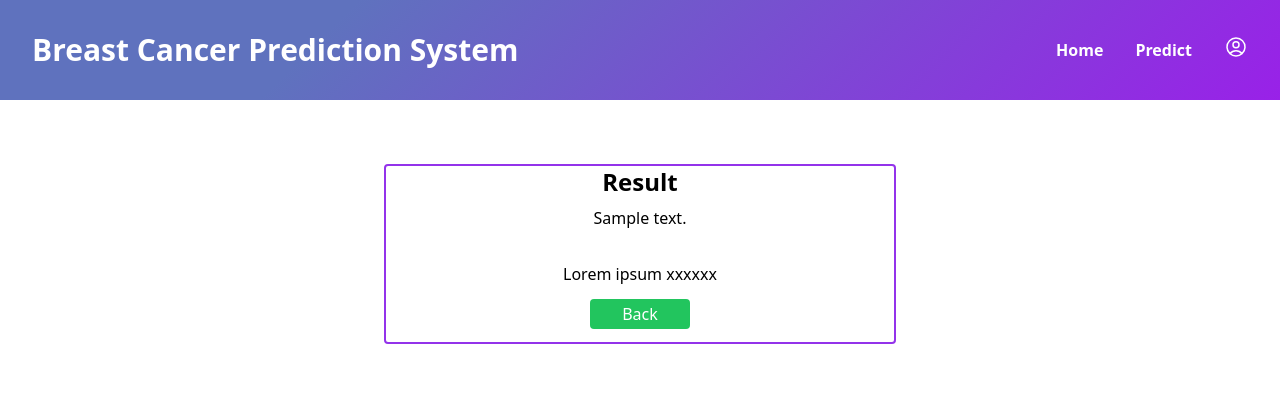
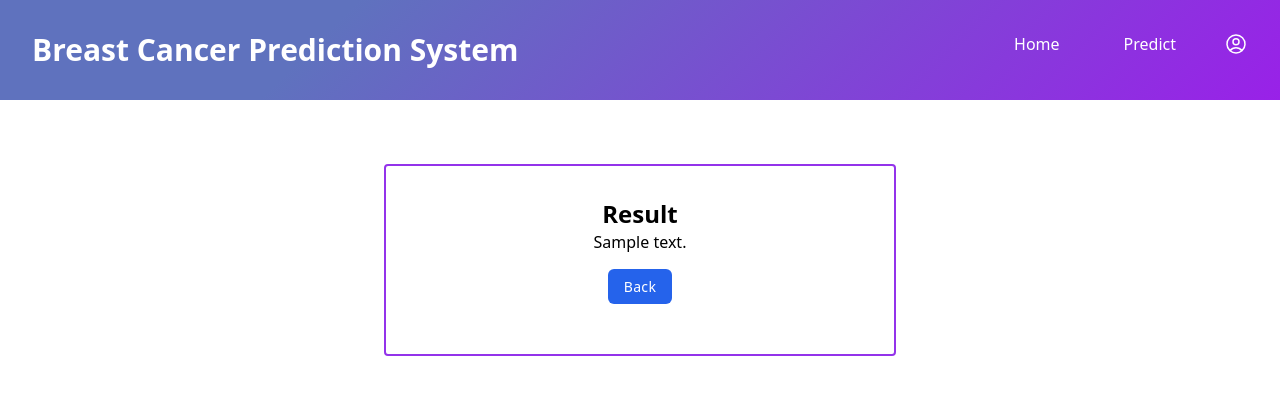
Before and after one commit to SyazzR/BreastCancerPrediction, a Flask app: template templates/result.html in a window 1280 px wide. Shown: the top 395 px of the page. Run offline with Flask 2, Linux system fonts and the light colour scheme; the template is opened without the code that fills it: most values are stand-ins (such as "Sample title", 1, 10 or a date in 2020); style sheets or scripts are compiled from the project's sources; parts of the project's set-up code (start-up, migrations or seed data) failed here and were passed over.

Commit message:
new result interface

```diff
--- a/templates/result.html
+++ b/templates/result.html
@@ -1,54 +1,72 @@
 <!DOCTYPE html>
-<html lang="en">
+<html>
     <head>
-    <meta charset="UTF-8">
-    <meta http-equiv="X-UA-Compatible" content="IE=edge">
-    <meta name="viewport" content="width=device-width, initial-scale=1.0">
-    <title>Result</title>
-    <link rel="stylesheet" href="{{ url_for('static',filename='dist/output.css') }}">
+        <meta charset="utf-8">
+        <meta name="viewport" content="width=device-width", initial-scale="1.0">
+        <meta http-equiv="X-UA-Compatible" content="ie=edge">
+        <title>Prediction result</title>
+        <link rel="stylesheet" href="{{ url_for('static', filename='dist/output.css')}}">
+        <script defer src="https://unpkg.com/alpinejs@3.x.x/dist/cdn.min.js"></script>
+        <style>
+            .body-bg {
+                background-color: #9921e8;
+                background-image: linear-gradient(315deg, #9921e8 0%, #5f72be 74%);
+            }
+        </style>
     </head>
+
     <body>
-    <nav class="body-bg flex justify-between p-8">
+        <nav class="flex justify-between body-bg p-8">
             <div class="flex items-center">
-            <h1 class="text-white font-bold text-3xl">Breast Cancer Prediction System</h1>
+                <span class="text-white font-bold text-3xl">Breast Cancer Prediction System</span>
             </div>
-        <ul class="flex items-center text-white font-semibold space-x-8 ">
-            <li class=" hover:scale-125">
-                <a href="#">Home</a>
+
+            <div class="flex space-x-8">
+                <ul class="flex space-x-8">
+                    <li>
+                        <a class="my-2 text-white transition-colors duration-300 transform dark:text-white-200 hover:text-gray-800 dark:hover:font-bold md:mx-4 md:my-0" href="{{url_for('home')}}">Home</a>
                     </li>
-            <li class="hover:scale-125">
-                <a href="#">Predict</a>
+                    <li>
+                        <a class="my-2 text-white transition-colors duration-300 transform dark:text-white-200 hover:text-gray-800 dark:hover:font-bold md:mx-4 md:my-0" href="{{url_for('predict')}}">Predict</a>
                     </li>
-            <li class="relative">
-                <button>
-                    <svg xmlns="http://www.w3.org/2000/svg" fill="none" viewBox="0 0 24 24" stroke-width="1.5" stroke="currentColor" class="w-6 h-6">
+                </ul>
+                <div class="relative"
+                    x-data="{isOpen: false}"
+                >
+                    <button class="flex"
+                        @click="isOpen = !isOpen" @keydown.escape="isOpen = false"
+                    >
+                        <svg xmlns="http://www.w3.org/2000/svg" fill="none" viewBox="0 0 24 24" stroke-width="1.5" stroke="currentColor" class="w-6 h-6 text-white">
                         <path stroke-linecap="round" stroke-linejoin="round" d="M17.982 18.725A7.488 7.488 0 0012 15.75a7.488 7.488 0 00-5.982 2.975m11.963 0a9 9 0 10-11.963 0m11.963 0A8.966 8.966 0 0112 21a8.966 8.966 0 01-5.982-2.275M15 9.75a3 3 0 11-6 0 3 3 0 016 0z" />
                       </svg>
                     </button>
 
-                <ul class="absolute hidden z-100 bg-gray-100 right-0 mt-2 rounded text-gray-600">
+                    <ul class="absolute z-100 bg-gray-100 right-0 mt-2 rounded text-gray-600"
+                        x-show="isOpen" @click.away="isOpen = false"
+                    >
                         <li class="pl-2 pr-24 border-b-4 py-4 border-gray-300 hover:border-purple-600 transition duration-500 hover:bg-gray-300">
-                        <a href="#" class="">Profile</a>
+                            <a class="my-2 text-gray-600 transition-colors duration-300 transform dark:text-white-200 hover:text-gray-800 dark:hover:font-bold md:mx-4 md:my-0" href="{{url_for('profile')}}">Profile</a>
                         </li>
                         <li class="pl-2 pr-24 border-b-4 py-4 border-gray-300 hover:border-purple-600 transition duration-500 hover:bg-gray-300">
-                        <a href="#">Logout</a>
+                            <a class="my-2 text-gray-600 transition-colors duration-300 transform dark:text-white-200 hover:text-gray-800 dark:hover:font-bold md:mx-4 md:my-0" href="{{url_for('logout')}}">Logout</a>
                         </li>
                     </ul>
-            </li>
-        </ul>
+                </div>
+            </div>
         </nav>
 
-    <div class="max-w-lg mx-auto rounded mt-16 border-2 border-purple-600">
-        <div class="text-center ">
+        <div class="max-w-lg mx-auto rounded mt-16 border-2 border-purple-600 h-48">
+            <div class="text-center mt-8">
                 <h2 class="text-2xl font-semibold">Result</h2>
-            <p class=" py-2">{{ diagnosis_text }}</p>
-            <br>
-            <p class="">Lorem ipsum xxxxxx</p>
+                <p>{{ Diagnosis_text }}</p>
             </div>
 
-        <div class="text-center text-white py-4">
-            <a href="#" class="bg-green-500 py-1 px-8 rounded">Back</a>
+            <div class="mt-5 text-center">
+                <a href="{{url_for('home')}}" class="w-full px-4 py-2 mt-4 text-sm font-medium tracking-wide text-white capitalize transition-colors duration-300 transform bg-blue-600 rounded-md sm:mt-0 sm:w-1/2 sm:mx-2 hover:bg-blue-500 focus:outline-none focus:ring focus:ring-blue-300 focus:ring-opacity-40">
+                    Back
+                </a>
             </div>
         </div>
+
     </body>
 </html>
```
Lines whose indentation alone changed are shown as unchanged.
